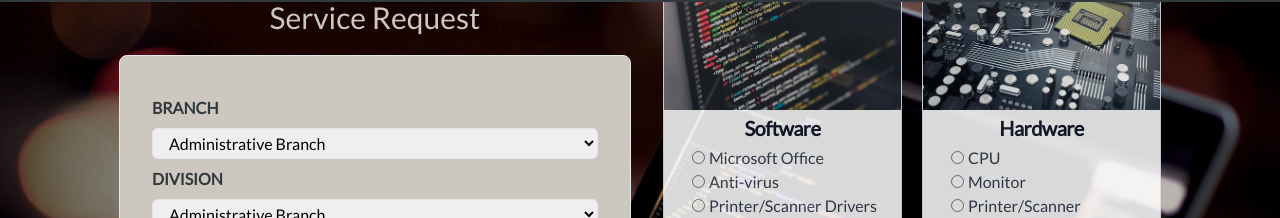
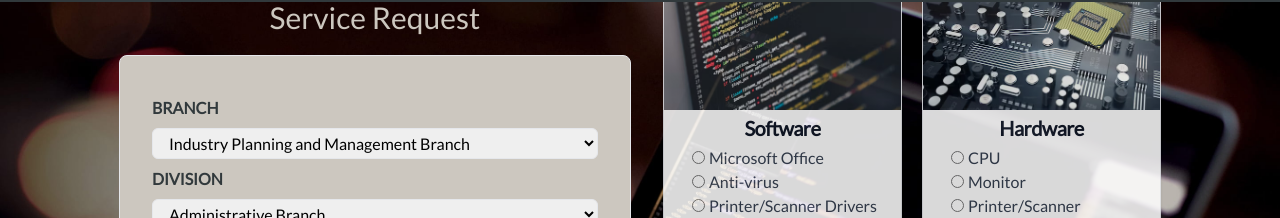
Before and after one commit to WilbertRayos/ICTD_Services, a React (Vite) app: page / in a window 1280 px wide. Shown: the part 62-280 px from the top of the page. Built offline with nearby package versions, Linux system fonts and the light colour scheme.

Commit message:
Added sample internal JSON for Branch and Division of Service Request

```diff
--- a/src/ServiceRequest.jsx
+++ b/src/ServiceRequest.jsx
@@ -1,4 +1,14 @@
+import { useState } from "react";
+
 const ServiceRequest = () => {
+  const [branches, setBranches] = useState([
+    { name: "Industry Planning and Management Branch", id: 1 },
+  ]);
+  const [divisions, setDivisions] = useState([
+    { name: "Industry Planning and Research Division", id: 1 },
+    { name: "Information and Communications Technology Division", id: 2 },
+  ]);
+
   return (
     <div
       className="flex min-h-screen w-full place-items-center bg-[url('../public/bg1.jpg')] bg-center bg-no-repeat bg-cover"
@@ -18,10 +28,9 @@ const ServiceRequest = () => {
                     BRANCH
                   </label>
                   <select className="border border-gray-200 rounded-md px-3 py-1">
-                    <option value="ab">Administrative Branch</option>
-                    <option value="pfmb">
-                      Planning, Finance, and Management Branch
-                    </option>
+                    {branches.map((branch) => (
+                      <option key={branch.id}>{branch.name}</option>
+                    ))}
                   </select>
                 </div>
                 <div className="flex flex-col">
```
